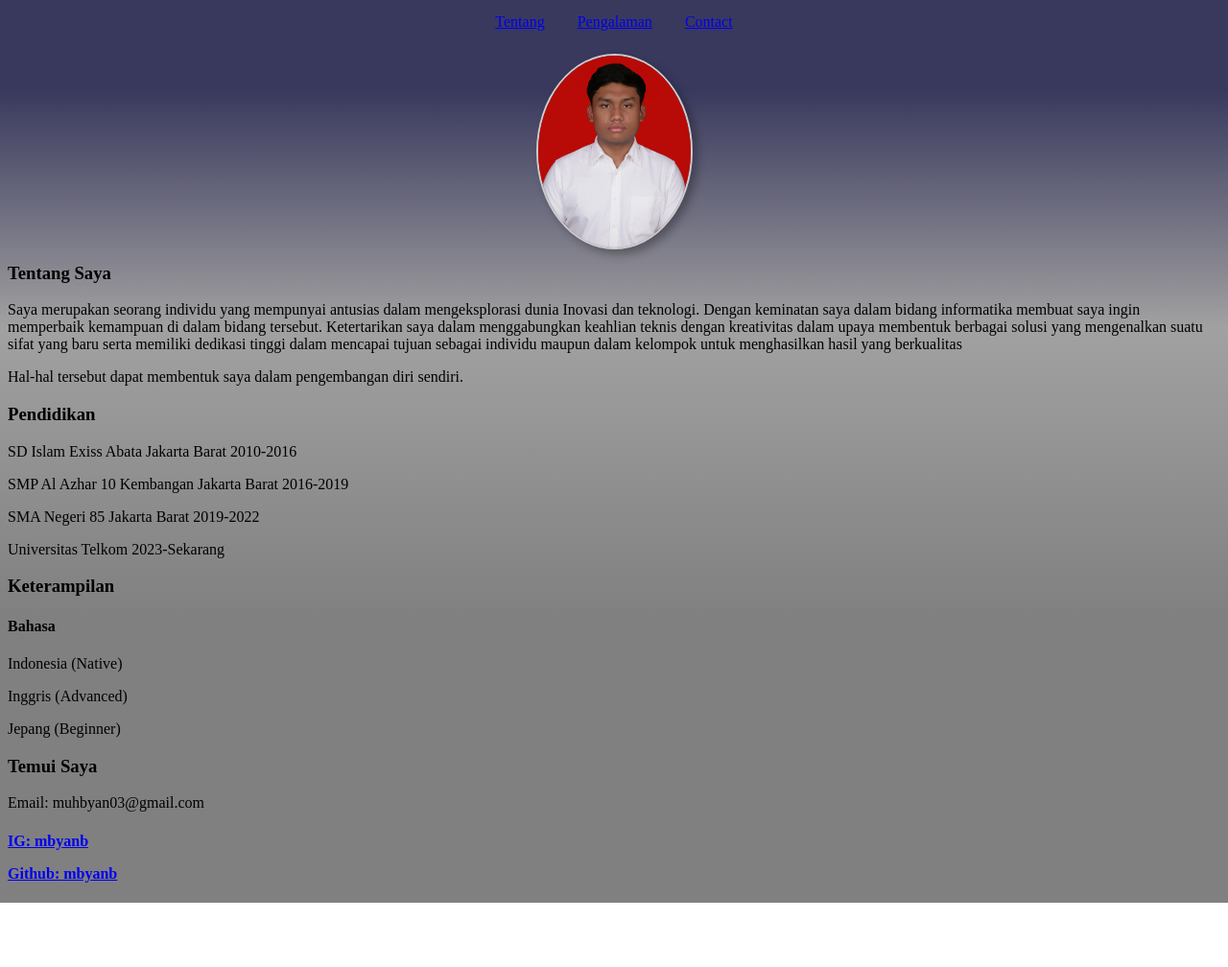
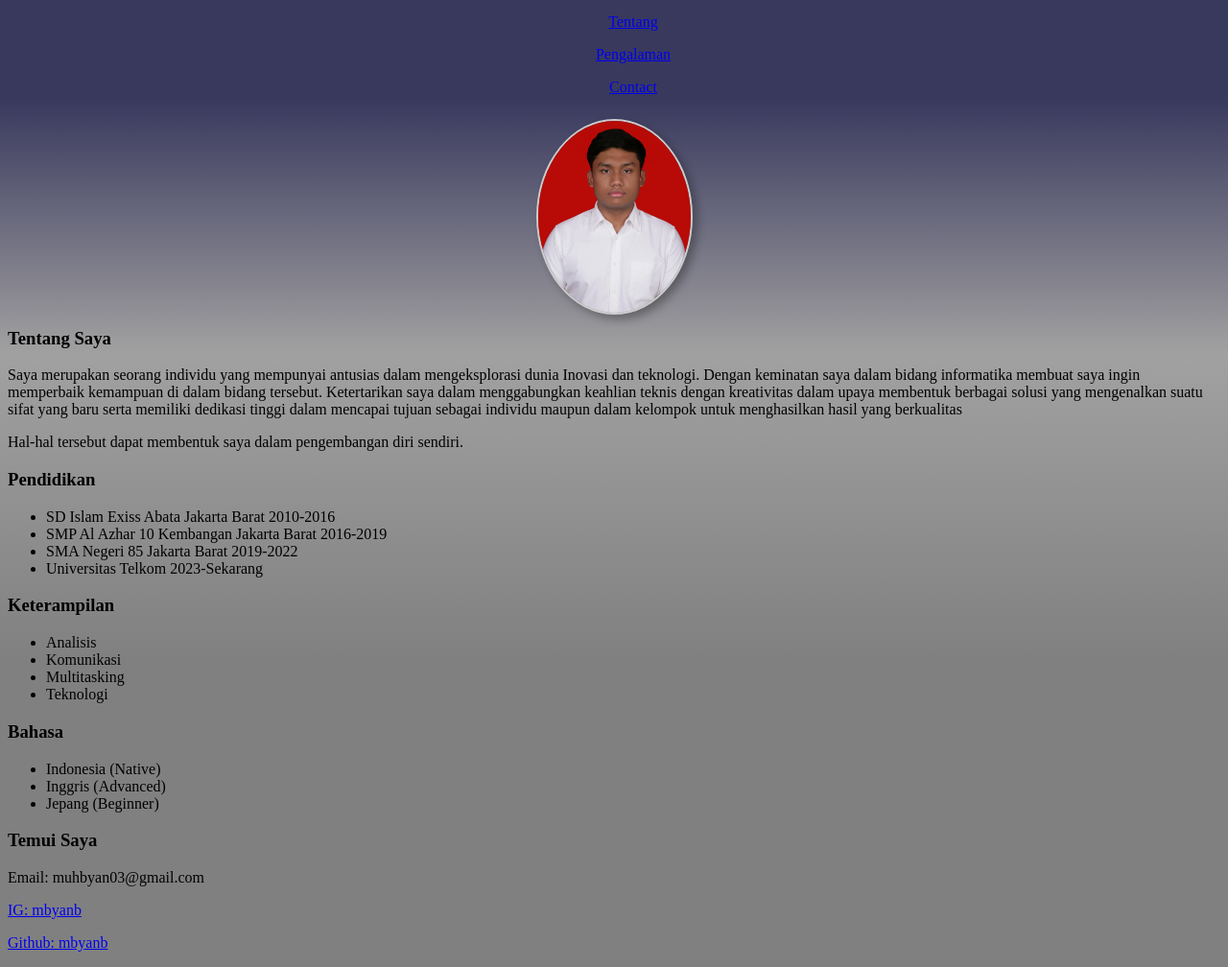
Before and after one commit to mbyanb/mbyanb.git.io, a plain HTML site: page index.html in a window 1280 px wide. Shown: the part 56-1064 px from the top of the page at 96% size. Before the commit the page ends 997 px from the top, so only its background shows below. Drawn offline with Linux system fonts and the light colour scheme.

Commit message:
update again

```diff
--- a/css/style.css
+++ b/css/style.css
@@ -22,15 +22,6 @@ nav {
     margin-top: 20px; /* Jarak dari atas */
 }
 
-ul {
-    list-style-type: none; /* Menghapus bullet point */
-    padding: 0; /* Menghapus padding */
-}
-
-li {
-    display: inline; /* Menampilkan item dalam satu baris */
-    margin: 0 15px; /* Jarak antar item */
-}
 
 .circle {
     width: 159px; /* Atur lebar gambar */
--- a/index.html
+++ b/index.html
@@ -17,10 +17,11 @@
       <h1 class= "potopas" >Muhammad Byan Burika</h1>
       <nav>
         <ul>
-          <li><a href="#tentang">Tentang</a></li>
-          <li><a href="#pengalaman">Pengalaman</a></li>
-          <li><a href="https://wa.me/6212345678901">Contact</a></li>
-        </ul>
+          <div class="navi">
+          <p><a href="#tentang">Tentang</a></p>
+          <p><a href="#pengalaman">Pengalaman</a></p>
+          <p><a href="https://wa.me/6212345678901">Contact</a></p>
+        <ul>
       </nav>
     </header>
     <section>
@@ -50,30 +51,39 @@
       <article id="pengalaman">
         <h3>Pendidikan</h3>
         <ul>
-          <p>SD Islam Exiss Abata Jakarta Barat 2010-2016</h4></p>
-          <p> SMP Al Azhar 10 Kembangan Jakarta Barat 2016-2019</p>
-          <p> SMA Negeri 85 Jakarta Barat 2019-2022</p>
-          <p> Universitas Telkom 2023-Sekarang</p>
+          <li>SD Islam Exiss Abata Jakarta Barat 2010-2016</h4></li>
+          <li> SMP Al Azhar 10 Kembangan Jakarta Barat 2016-2019</li>
+          <li> SMA Negeri 85 Jakarta Barat 2019-2022</li>
+          <li> Universitas Telkom 2023-Sekarang</li>
         </ul>
       </article>
-
+      </div>
+    </div>
+    </main>
       <!-- Bagian Keterampilan: Tabel Keterampilan -->
       <article id="keterampilan">
         <h3>Keterampilan</h3>
-
+        <ul>
+        <li>Analisis </li>
+        <li>Komunikasi </li>
+        <li>Multitasking </li>
+        <li>Teknologi </li>
+      </ul>
     <!-- Aside: Informasi Tambahan -->
     <aside>
-      <h4>Bahasa</h4>
-      <p>Indonesia (Native)</p>
-      <p>Inggris (Advanced)</p>
-      <p>Jepang (Beginner)</p>
+      <h3>Bahasa</h3>
+      <ul>
+      <li>Indonesia (Native)</li>
+      <li>Inggris (Advanced)</li>
+      <li>Jepang (Beginner)</li>
+      </ul>
     </aside>
 
     <!-- Footer: Kontak -->
     <footer id="kontak">
       <h3>Temui Saya</h3>
       <form action="#" method="post">
-        <label for="name">Email: muhbyan03@gmail.com<h4></label>
+        <p>Email: muhbyan03@gmail.com<p>
         <p><a href="https://www.instagram.com/mbyanb/">IG: mbyanb<p>
         <p><a href="https://github.com/mbyanb">Github: mbyanb<p>
 
```
Also changed, not shown: js/main.js (added, +9 -0 lines).
